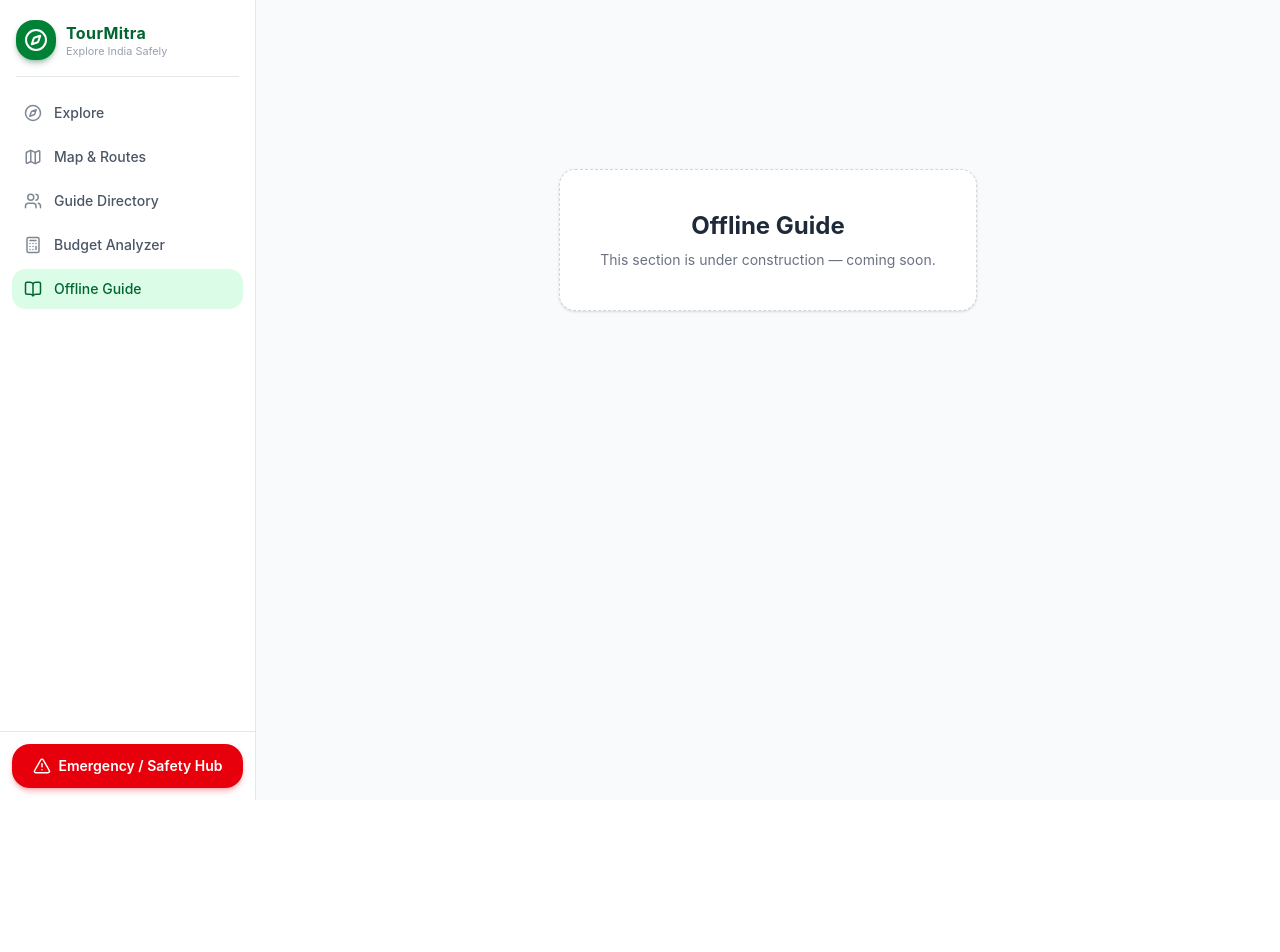
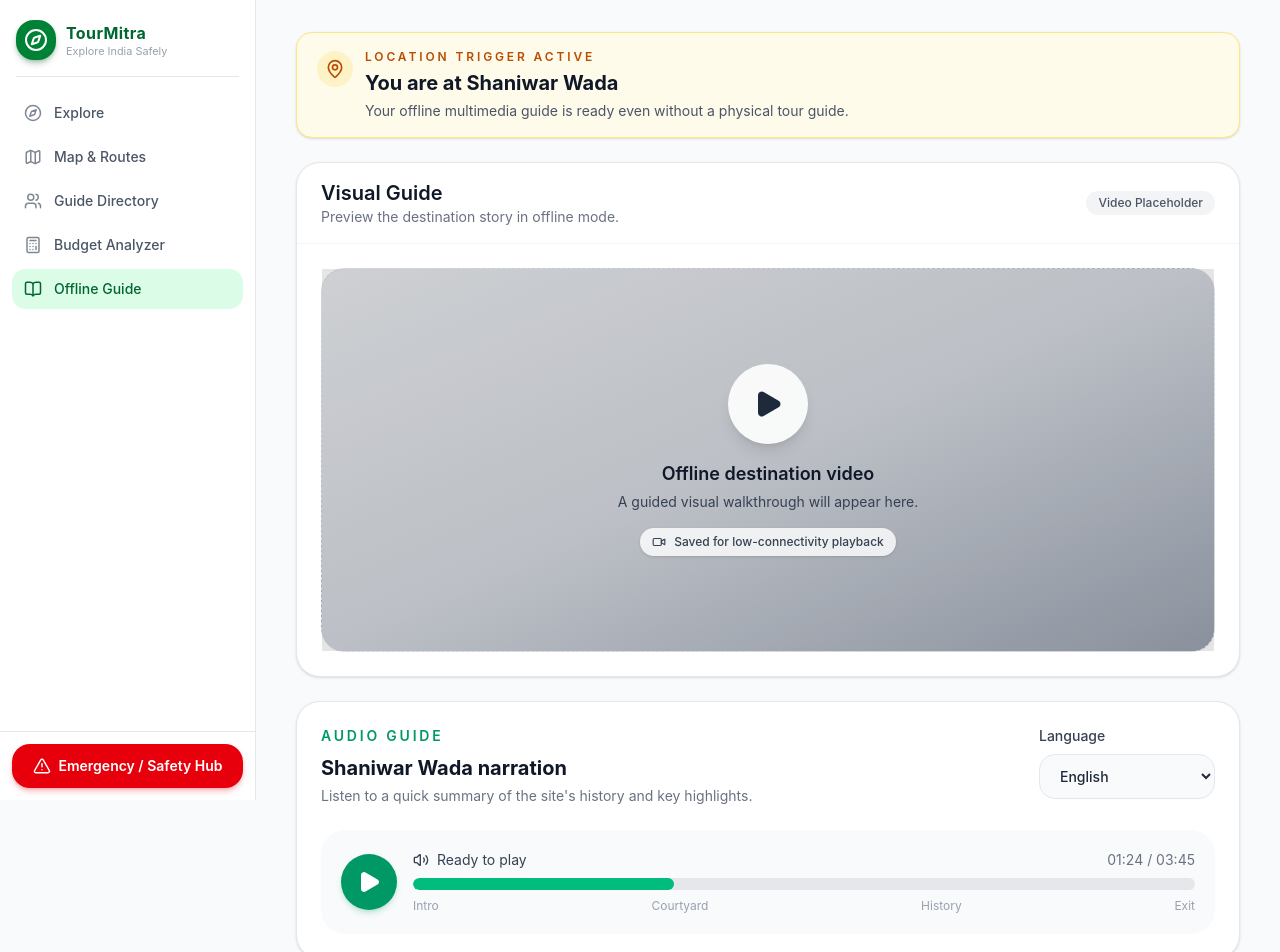
Before and after one commit to yashchavans777/tourmitra-web-for-SIH-, a React (Vite) app: page /offline-guide in a window 1280 px wide. Shown: the top 952 px of the page. Before the commit the page ends 800 px from the top, so only its background shows below. Built offline with nearby package versions, Linux system fonts and the light colour scheme.

Commit message:
offline map

```diff
--- a/src/App.jsx
+++ b/src/App.jsx
@@ -2,6 +2,7 @@ import { BrowserRouter, Routes, Route } from 'react-router-dom'
 import Navbar from './components/Navbar'
 import Home from './pages/home/home'
 import Guides from './pages/Guides/Guides'
+import OfflineGuide from './pages/offilineguide/offilineguide'
 import Safety from './pages/Safety/Safety'
 
 /**
@@ -34,7 +35,7 @@ function App() {
             <Route path="/routes" element={<PagePlaceholder title="Map & Routes" />} />
             <Route path="/guides" element={<Guides />} />
             <Route path="/budget" element={<PagePlaceholder title="Budget Analyzer" />} />
-            <Route path="/offline-guide" element={<PagePlaceholder title="Offline Guide" />} />
+            <Route path="/offline-guide" element={<OfflineGuide />} />
             <Route path="/safety" element={<Safety />} />
             <Route path="*" element={<PagePlaceholder title="Page not found" />} />
           </Routes>
--- a/src/pages/offilineguide/offilineguide.jsx
+++ b/src/pages/offilineguide/offilineguide.jsx
@@ -0,0 +1,129 @@
+import { MapPin, Play, Pause, Volume2, Video } from 'lucide-react';
+import { useState } from 'react';
+
+export default function OfflineGuide() {
+  const [isPlaying, setIsPlaying] = useState(false);
+  const [selectedLanguage, setSelectedLanguage] = useState('English');
+
+  return (
+    <section className="min-h-screen bg-gray-50 px-4 py-8 sm:px-6 lg:px-10">
+      <div className="mx-auto flex w-full max-w-5xl flex-col gap-6">
+        <div className="rounded-2xl border border-amber-200 bg-amber-50 px-4 py-4 shadow-sm sm:px-5">
+          <div className="flex items-start gap-3">
+            <div className="mt-0.5 rounded-xl bg-amber-100 p-2 text-amber-700">
+              <MapPin size={20} aria-hidden="true" />
+            </div>
+            <div>
+              <p className="text-xs font-semibold uppercase tracking-[0.24em] text-amber-700">
+                Location Trigger Active
+              </p>
+              <h1 className="mt-1 text-lg font-bold text-gray-900 sm:text-xl">
+                You are at Shaniwar Wada
+              </h1>
+              <p className="mt-1 text-sm text-gray-600">
+                Your offline multimedia guide is ready even without a physical tour guide.
+              </p>
+            </div>
+          </div>
+        </div>
+
+        <div className="overflow-hidden rounded-3xl border border-gray-200 bg-white shadow-sm">
+          <div className="flex items-center justify-between border-b border-gray-100 px-5 py-4 sm:px-6">
+            <div>
+              <h2 className="text-lg font-semibold text-gray-900 sm:text-xl">Visual Guide</h2>
+              <p className="text-sm text-gray-500">Preview the destination story in offline mode.</p>
+            </div>
+            <div className="hidden rounded-full bg-gray-100 px-3 py-1 text-xs font-medium text-gray-600 sm:block">
+              Video Placeholder
+            </div>
+          </div>
+
+          <div className="p-5 sm:p-6">
+            <div className="relative flex h-72 items-center justify-center rounded-3xl border border-dashed border-gray-300 bg-gradient-to-br from-gray-200 via-gray-300 to-gray-400 sm:h-96">
+              <div className="absolute inset-0 bg-black/10" aria-hidden="true" />
+              <div className="relative z-10 flex flex-col items-center gap-4 text-center">
+                <button
+                  type="button"
+                  className="inline-flex h-20 w-20 items-center justify-center rounded-full bg-white/90 text-gray-800 shadow-lg transition hover:scale-105 hover:bg-white"
+                  aria-label="Play destination video preview"
+                >
+                  <Play size={30} fill="currentColor" aria-hidden="true" />
+                </button>
+                <div>
+                  <p className="text-lg font-semibold text-gray-900">Offline destination video</p>
+                  <p className="mt-1 text-sm text-gray-700">
+                    A guided visual walkthrough will appear here.
+                  </p>
+                </div>
+                <div className="inline-flex items-center gap-2 rounded-full bg-white/80 px-3 py-1.5 text-xs font-medium text-gray-700 shadow-sm">
+                  <Video size={14} aria-hidden="true" />
+                  Saved for low-connectivity playback
+                </div>
+              </div>
+            </div>
+          </div>
+        </div>
+
+        <div className="rounded-3xl border border-gray-200 bg-white p-5 shadow-sm sm:p-6">
+          <div className="flex flex-col gap-5 sm:flex-row sm:items-start sm:justify-between">
+            <div>
+              <p className="text-sm font-semibold uppercase tracking-[0.2em] text-emerald-600">
+                Audio Guide
+              </p>
+              <h2 className="mt-2 text-xl font-bold text-gray-900">Shaniwar Wada narration</h2>
+              <p className="mt-1 text-sm text-gray-500">
+                Listen to a quick summary of the site&apos;s history and key highlights.
+              </p>
+            </div>
+
+            <label className="flex flex-col gap-2 text-sm font-medium text-gray-700 sm:min-w-44">
+              Language
+              <select
+                value={selectedLanguage}
+                onChange={(event) => setSelectedLanguage(event.target.value)}
+                className="rounded-2xl border border-gray-200 bg-gray-50 px-4 py-3 text-sm text-gray-800 outline-none transition focus:border-emerald-400 focus:bg-white"
+              >
+                <option value="Hindi">Hindi</option>
+                <option value="English">English</option>
+              </select>
+            </label>
+          </div>
+
+          <div className="mt-6 rounded-3xl bg-gray-50 p-4 sm:p-5">
+            <div className="flex flex-col gap-4 sm:flex-row sm:items-center">
+              <button
+                type="button"
+                onClick={() => setIsPlaying((previous) => !previous)}
+                className="inline-flex h-14 w-14 items-center justify-center rounded-full bg-emerald-600 text-white shadow-md shadow-emerald-600/20 transition hover:bg-emerald-700"
+                aria-label={isPlaying ? 'Pause audio guide' : 'Play audio guide'}
+              >
+                {isPlaying ? <Pause size={24} fill="currentColor" aria-hidden="true" /> : <Play size={24} fill="currentColor" aria-hidden="true" />}
+              </button>
+
+              <div className="flex-1">
+                <div className="mb-2 flex items-center justify-between gap-3 text-sm text-gray-500">
+                  <div className="flex items-center gap-2 text-gray-700">
+                    <Volume2 size={16} aria-hidden="true" />
+                    <span>{isPlaying ? 'Now playing' : 'Ready to play'}</span>
+                  </div>
+                  <span>01:24 / 03:45</span>
+                </div>
+
+                <div className="h-3 w-full overflow-hidden rounded-full bg-gray-200">
+                  <div className="h-full w-1/3 rounded-full bg-emerald-500" />
+                </div>
+
+                <div className="mt-2 flex items-center justify-between text-xs text-gray-400">
+                  <span>Intro</span>
+                  <span>Courtyard</span>
+                  <span>History</span>
+                  <span>Exit</span>
+                </div>
+              </div>
+            </div>
+          </div>
+        </div>
+      </div>
+    </section>
+  );
+}
```
